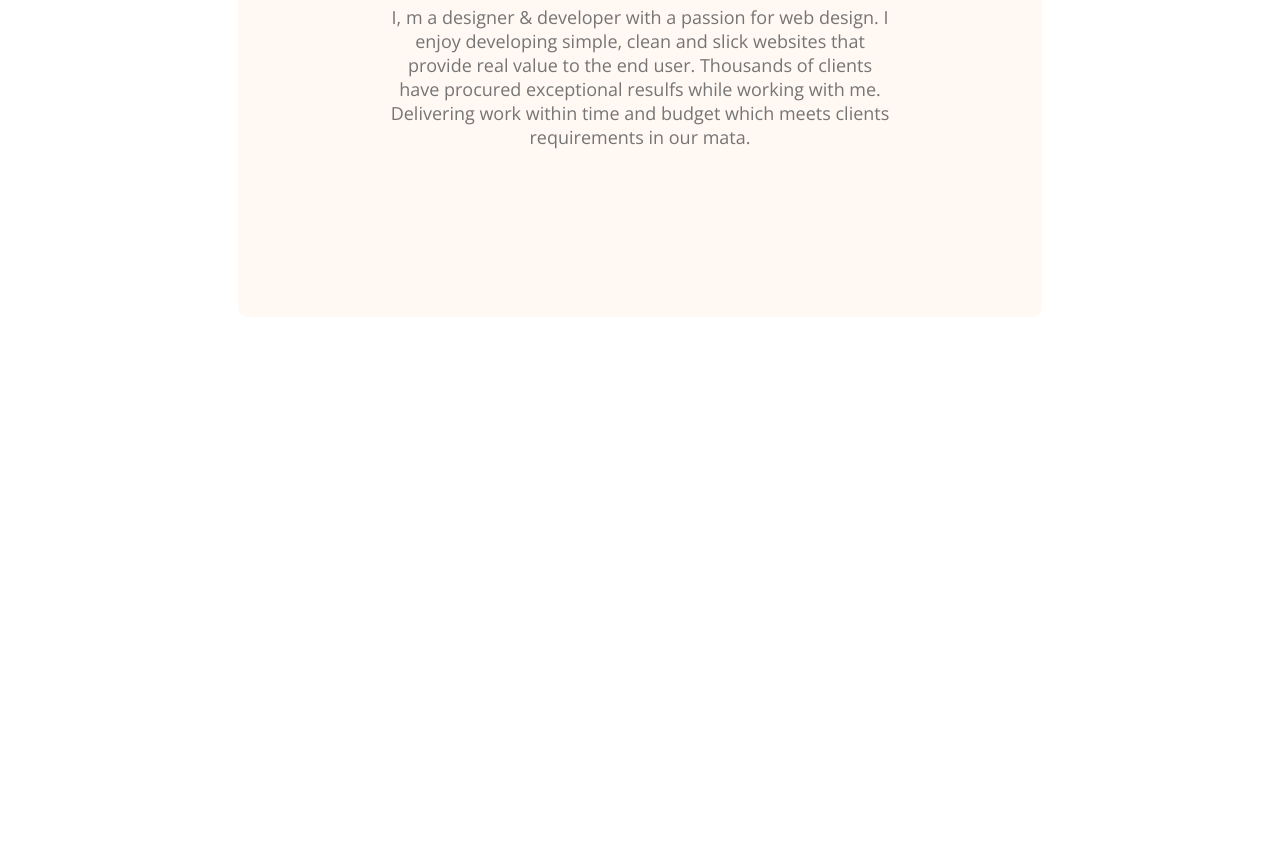
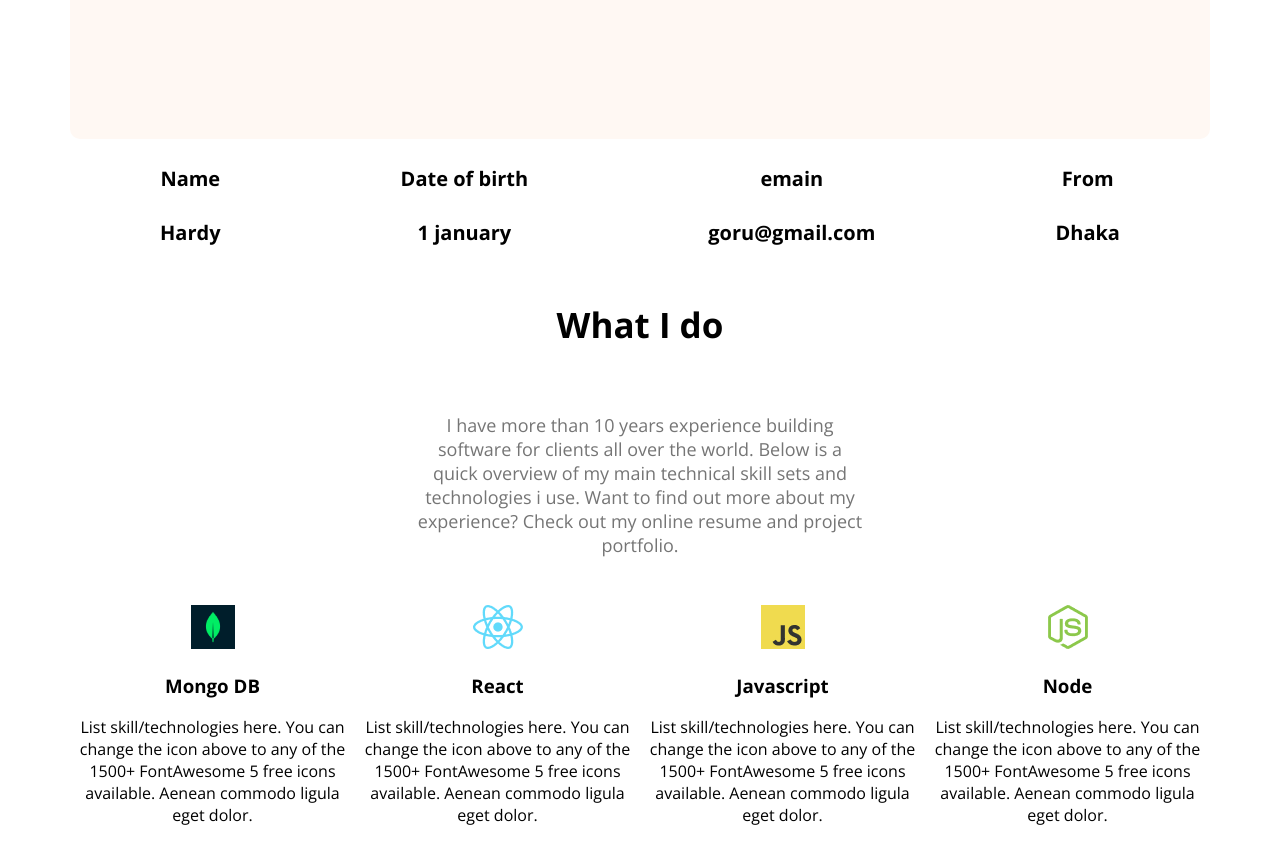
Before and after one commit to Samee37/webdeveloper-portfolio, a plain HTML site: page index.html in a window 1280 px wide. Shown: the part 1160-2010 px from the top of the page. Before the commit the page ends 1607 px from the top, so only its background shows below. Drawn offline with nearby package versions, Linux system fonts and the light colour scheme.

Commit message:
skills done

```diff
--- a/index.html
+++ b/index.html
@@ -1,14 +1,16 @@
 <!DOCTYPE html>
 <html lang="en">
+
 <head>
     <meta charset="UTF-8">
     <meta name="viewport" content="width=device-width, initial-scale=1.0">
     <title>Portfolio</title>
     <link rel="preconnect" href="https://fonts.googleapis.com">
-<link rel="preconnect" href="https://fonts.gstatic.com" crossorigin>
-<link href="https://fonts.googleapis.com/css2?family=Open+Sans:wght@400;700;800&display=swap" rel="stylesheet">
+    <link rel="preconnect" href="https://fonts.gstatic.com" crossorigin>
+    <link href="https://fonts.googleapis.com/css2?family=Open+Sans:wght@400;700;800&display=swap" rel="stylesheet">
     <link rel="stylesheet" href="/style.css">
 </head>
+
 <body>
     <header class="header">
         <nav>
@@ -22,9 +24,10 @@
         </nav>
         <div class="banner">
             <div>
-                <h3 class="bgreetings">Hi, I  am</h3>
+                <h3 class="bgreetings">Hi, I am</h3>
                 <h1 class="bname">Mary Hardy</h1>
-                <p class="bdes">Shot what able cold new see hold.Friendly as an betrayed formerly he. Morning because as to society behaved moments.</p>
+                <p class="bdes">Shot what able cold new see hold.Friendly as an betrayed formerly he. Morning because as
+                    to society behaved moments.</p>
                 <button class="bprimary">Download CV</button>
                 <button class="bprimary">Call me</button>
             </div>
@@ -34,11 +37,61 @@
     <main>
         <section class="about">
             <h3 class="stitle">About me</h3>
-            <p class="sdes">I, m a designer & developer with a passion for web design. I enjoy developing simple, clean and slick websites that provide real value to the end user. Thousands of clients have procured exceptional resulfs while working with me. Delivering work within time and budget which meets clients requirements in our mata.</p>
+            <p class="sdes">I, m a designer & developer with a passion for web design. I enjoy developing simple, clean
+                and slick websites that provide real value to the end user. Thousands of clients have procured
+                exceptional resulfs while working with me. Delivering work within time and budget which meets clients
+                requirements in our mata.</p>
         </section>
+            <div class="about-info-c">
+                <div class="info-a">
+                    <h4 class= title1>Name</h4>
+                    <p class="info1">Hardy</p>
+                </div>
+                <div class="info-a">
+                    <h4 class= title1>Date of birth</h4>
+                    <p class="info1">1 january</p>
+                </div>
+                <div class="info-a">
+                    <h4 class= title1>emain</h4>
+                    <p class="info1">goru@gmail.com</p>
+                </div>
+                <div class="info-a">
+                    <h4 class= title1>From</h4>
+                    <p class="info1">Dhaka</p>
+                </div>
+            </div>
+            <section>
+                <h3 class="stitle">What I do</h3>
+                <p id="what-do" class="sdes">I have more than 10 years experience building software for clients all over the world. Below is a quick overview of my main technical skill sets and technologies i use. Want to find out more about my experience? Check out my online resume and project portfolio.</p>
+            </section>
+            <div class="skill">
+                <div>
+                    <img src="/portfolio-resources-main/images/icons/mongo.png" alt="">
+                    <h3>Mongo DB</h3>
+                    <p>List skill/technologies here. You can change the icon above to any of the 1500+ FontAwesome 5 free icons available. Aenean commodo ligula eget dolor.</p>
+                </div>
+                <div>
+                    <img src="/portfolio-resources-main/images/icons/react.png" alt="">
+                    <h3>React</h3>
+                    <p>List skill/technologies here. You can change the icon above to any of the 1500+ FontAwesome 5 free icons available. Aenean commodo ligula eget dolor.</p>
+                </div>
+                <div>
+                    <img src="/portfolio-resources-main/images/icons/js.png" alt="">
+                    <h3>Javascript</h3>
+                    <p>List skill/technologies here. You can change the icon above to any of the 1500+ FontAwesome 5 free icons available. Aenean commodo ligula eget dolor.</p>
+                </div>
+                <div>
+                    <img src="/portfolio-resources-main/images/icons/nodejs.png" alt="">
+                    <h3>Node</h3>
+                    <p>List skill/technologies here. You can change the icon above to any of the 1500+ FontAwesome 5 free icons available. Aenean commodo ligula eget dolor.</p>
+                </div>
+
+            </div>
+
     </main>
     <footer>
 
     </footer>
 </body>
+
 </html>
--- a/style.css
+++ b/style.css
@@ -90,12 +90,16 @@ nav a {
     font-weight: 400;
     max-width: 585px;
 }
+main{
+    max-width: 1140px;
+    margin: 0px auto;
+}
 
 .about {
     padding: 150px;
     border-radius: 10px;
     background: #FFF8F3;
-    margin: 130px 230px;
+
 }
 
 .sdes {
@@ -105,3 +109,21 @@ nav a {
     font-weight: 400;
 
 }
+.about-info-c{
+    display: flex;
+    justify-content: space-around;
+}
+.info-a{
+    text-align: center;
+    color: var #474747;
+font-size: 20px;
+font-weight: 700;
+
+}
+#what-do{
+    padding: 30px 345px;
+}
+.skill{
+    display: flex;
+    text-align: center;
+}
```
